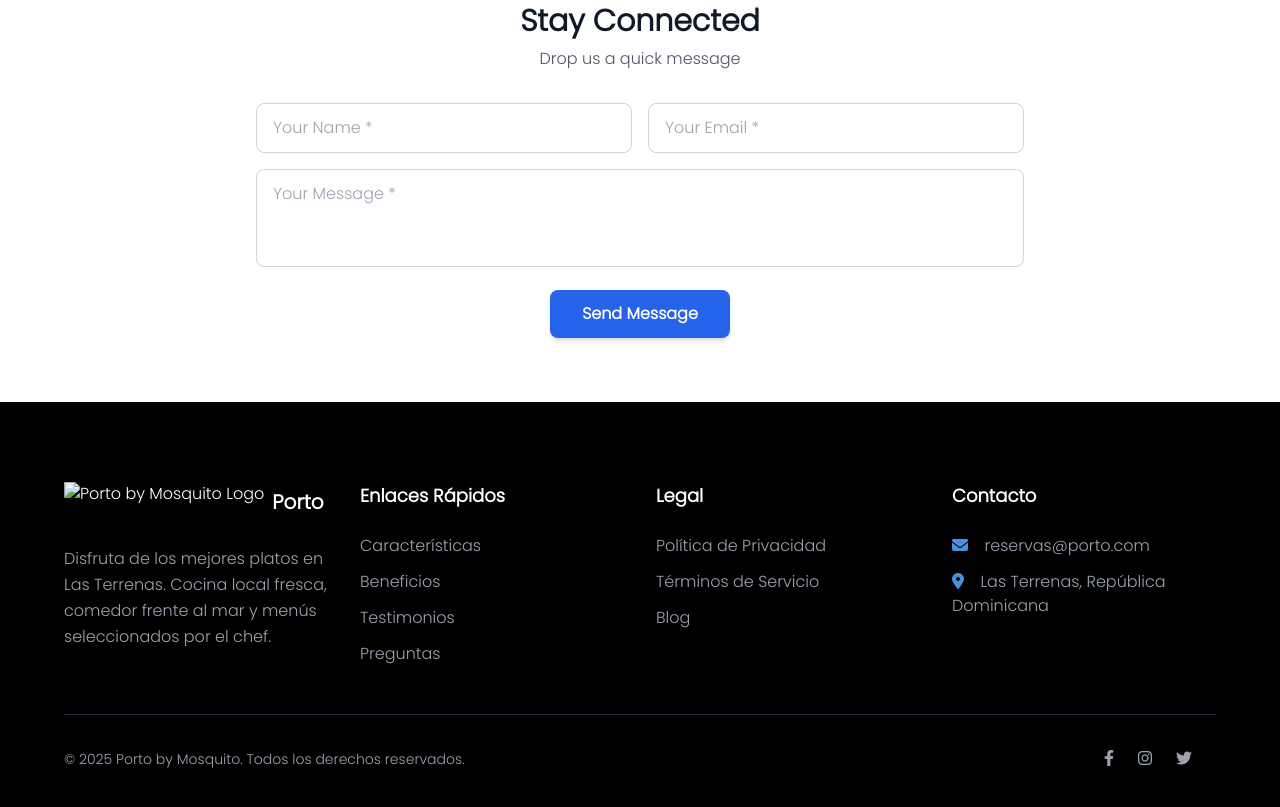
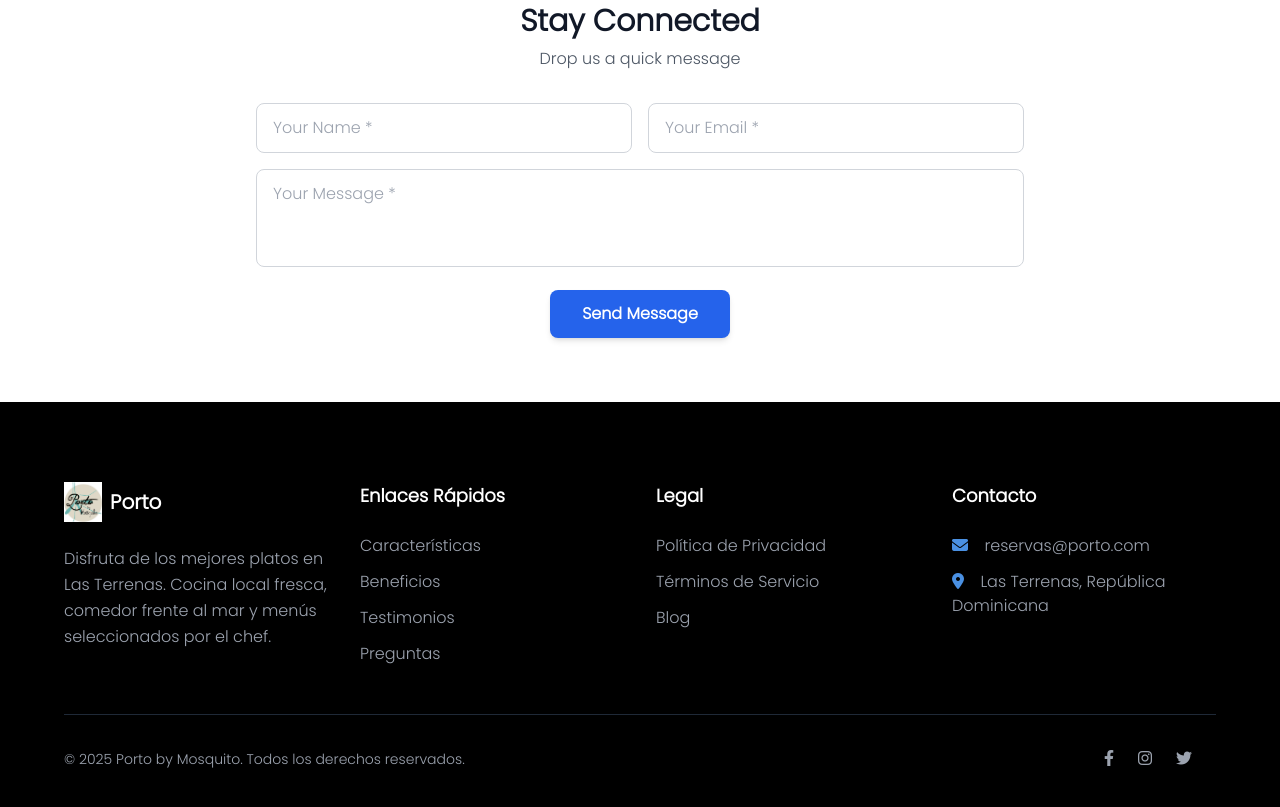
Before and after one commit to RonAdames/welcome-to-porto-by-mosquito-2025-11-22-ktyvf, a plain HTML site: page index.html in a window 1280 px wide. Shown: the part 7102-7909 px from the top of the page. Drawn offline with nearby package versions, Linux system fonts and the light colour scheme; some icons are missing.

Commit message:
Publish 1 updated file(s)

```diff
--- a/index.html
+++ b/index.html
@@ -646,7 +646,7 @@
                 <!-- Column 1: About -->
                 <div>
                     <div class="flex items-center gap-2 mb-6">
-                        <img src="logo.png" alt="Porto by Mosquito Logo" class="logo-img">
+                        <img src="porto-logo.webp" alt="Porto by Mosquito Logo" class="logo-img">
                         <h3 class="text-xl font-semibold">Porto</h3>
                     </div>
                     <p class="text-gray-400 font-light leading-relaxed">
```
